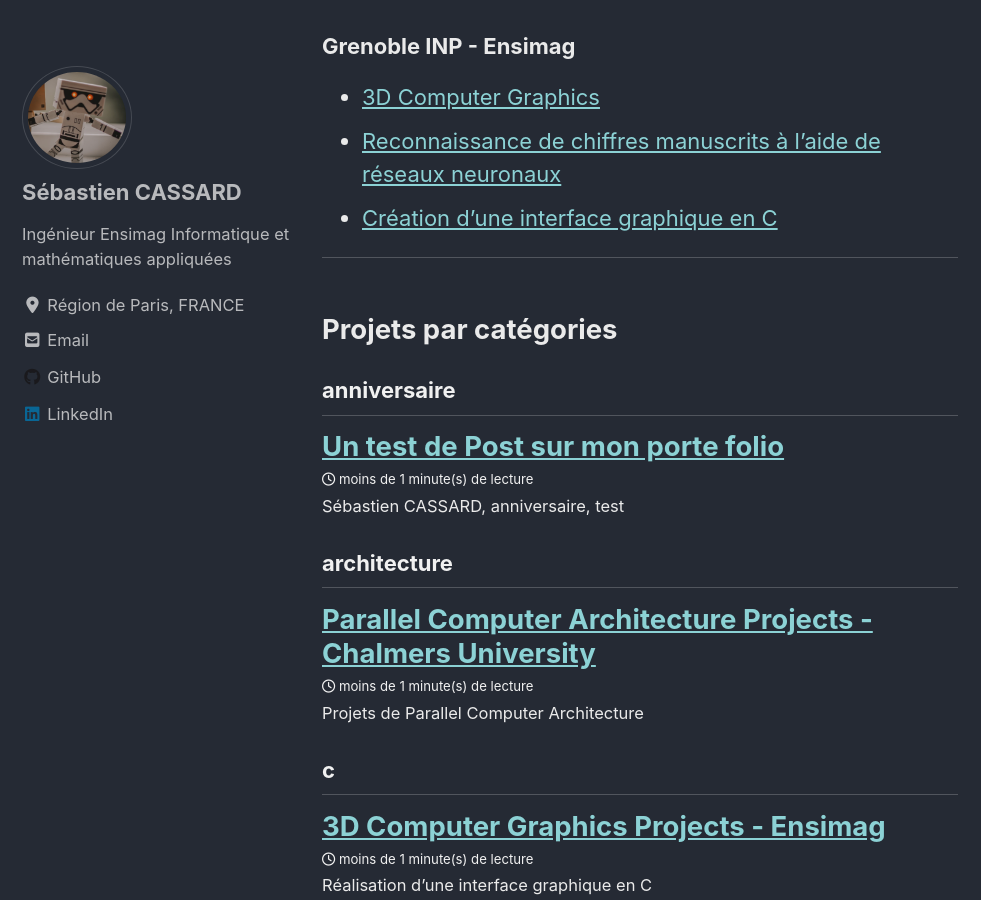
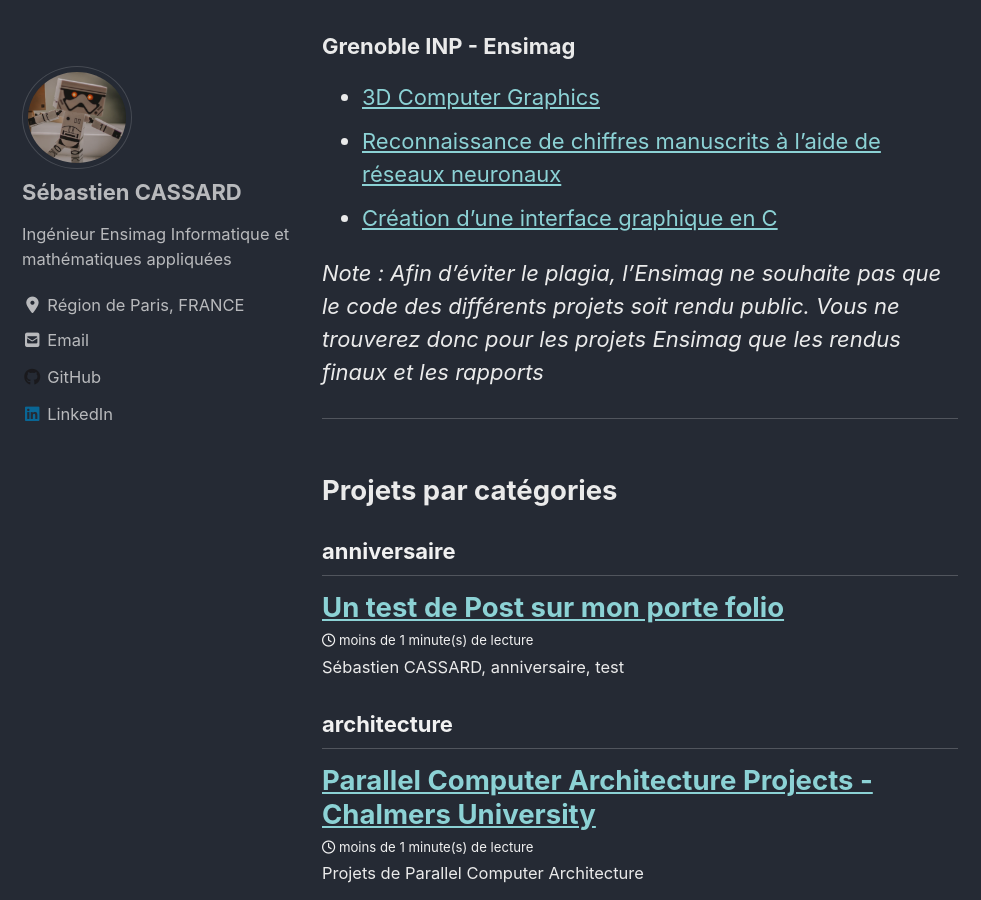
Before and after one commit to Cassards/cassards.github.io, a Jekyll site: the page built from _pages/Projets.md, in a window 1280 px wide and 900 px high, scrolled down 1594 px. Shown: the whole window, without its empty margins (0-981 px from the left). Built offline with Jekyll 4.4.1, drawn with Linux system fonts in a browser that asks for light colours; cached includes are drawn as plain includes; nearby versions of some CDN libraries.

Commit message:
Update project page

```diff
--- a/_pages/Projets.md
+++ b/_pages/Projets.md
@@ -18,8 +18,10 @@ Vous retrouverez sur cette pages quelques uns des projets auxquels j'ai pu parti
 
 ### Grenoble INP - Ensimag
 * [3D Computer Graphics](/3D-computer-graphics-ensimag/)
-* [Reconnaissance de chiffres manuscrits à l'aide de réseaux neuronaux](/issr/)
+* [Reconnaissance de chiffres manuscrits à l'aide de réseaux neuronaux](/isrr/)
 * [Création d'une interface graphique en C](/projet-c/)
+
+*Note : Afin d'éviter le plagia, l'Ensimag ne souhaite pas que le code des différents projets soit rendu public. Vous ne trouverez donc pour les projets Ensimag que les rendus finaux et les rapports*
 
 <!-- Ajouter lien vers projets perso -->
 ------
```
